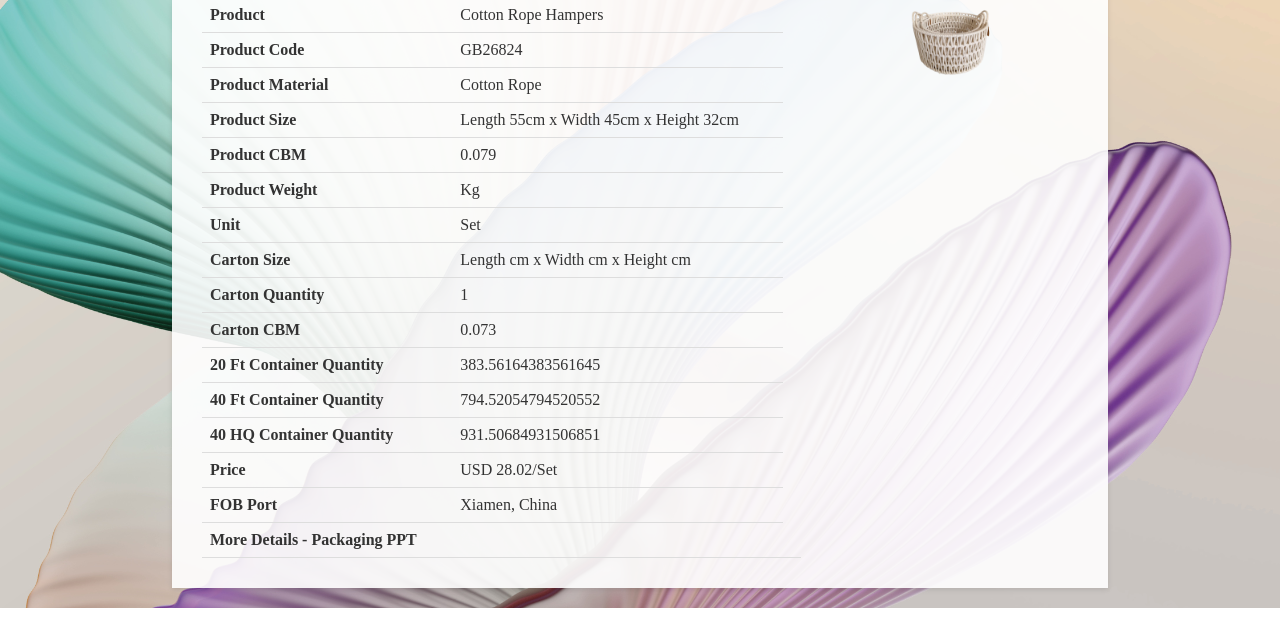
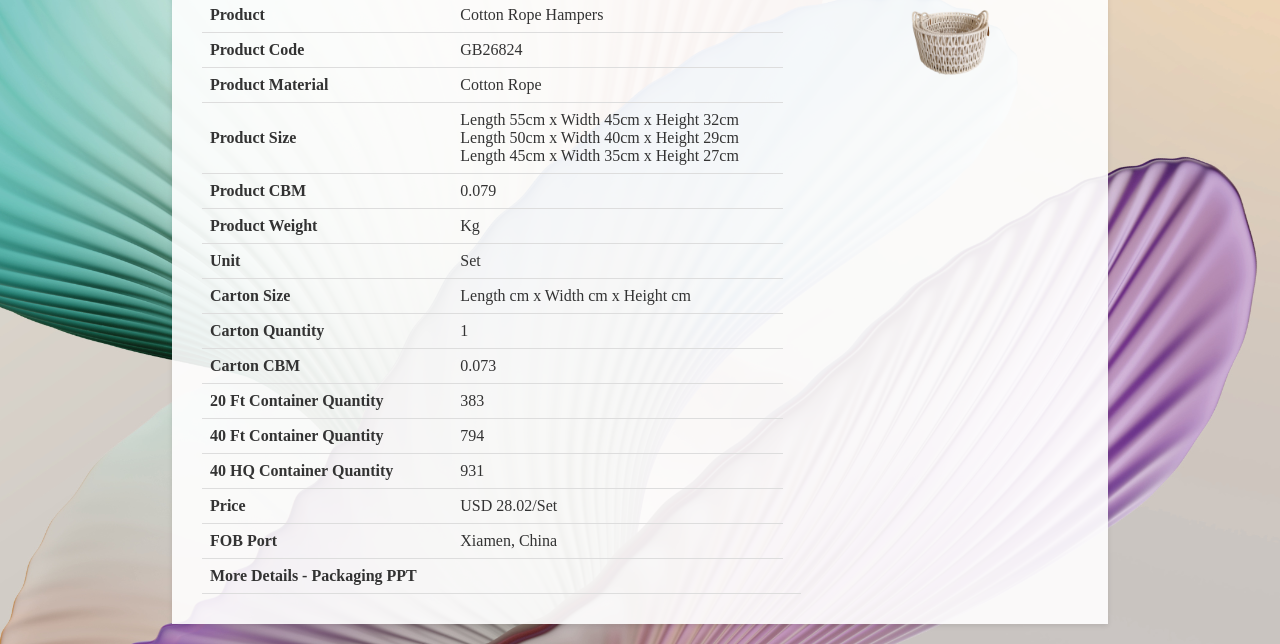
Before and after one commit to GBSLIT/GB26824, a plain HTML site: page index.html in a window 1280 px wide. Shown: the part 231-875 px from the top of the page. Before the commit the page ends 839 px from the top, so only its background shows below. Drawn offline with Linux system fonts and the light colour scheme.

Commit message:
Update index.html

```diff
--- a/index.html
+++ b/index.html
@@ -149,7 +149,9 @@
                 </tr>
                 <tr>
                     <th>Product Size</th>
-                    <td>Length 55cm x Width 45cm x Height 32cm</td>
+                    <td>Length 55cm x Width 45cm x Height 32cm<br>
+					Length 50cm x Width 40cm x Height 29cm<br>
+					Length 45cm x Width 35cm x Height 27cm</td>
                 </tr>
                 <tr>
                     <th>Product CBM</th>
@@ -177,15 +179,15 @@
                 </tr>
                 <tr>
                     <th>20 Ft Container Quantity</th>
-                    <td>383.56164383561645 </td>
+                    <td>383 </td>
                 </tr>
                 <tr>
                     <th>40 Ft Container Quantity</th>
-                    <td>794.52054794520552 </td>
+                    <td>794 </td>
                 </tr>
                 <tr>
                     <th>40 HQ Container Quantity</th>
-                    <td>931.50684931506851 </td>
+                    <td>931 </td>
                  </tr>
                 <tr>
                     <th>Price</th>
```
